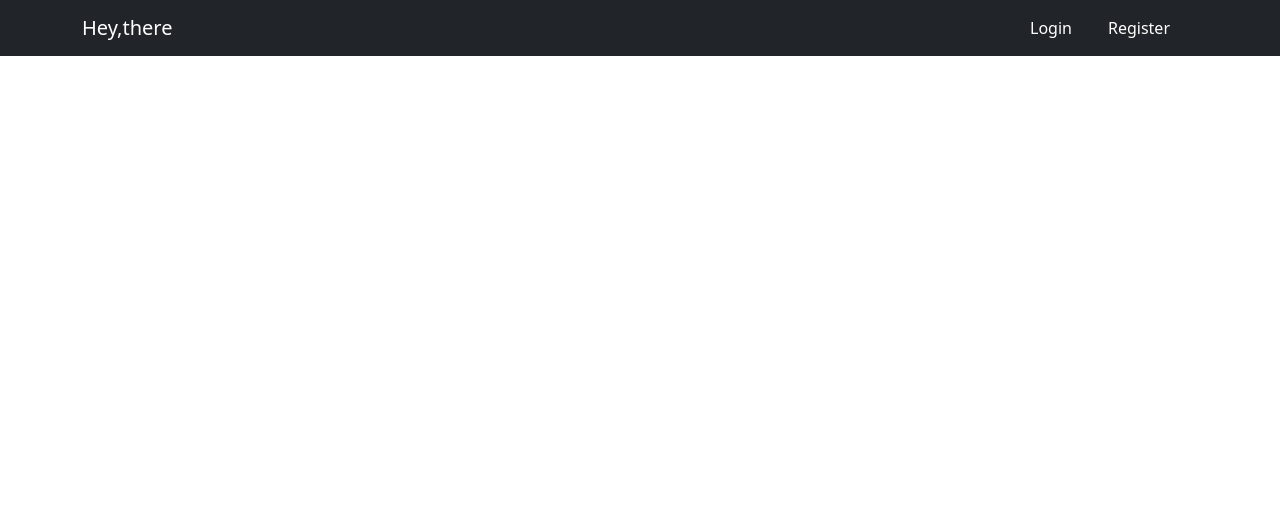
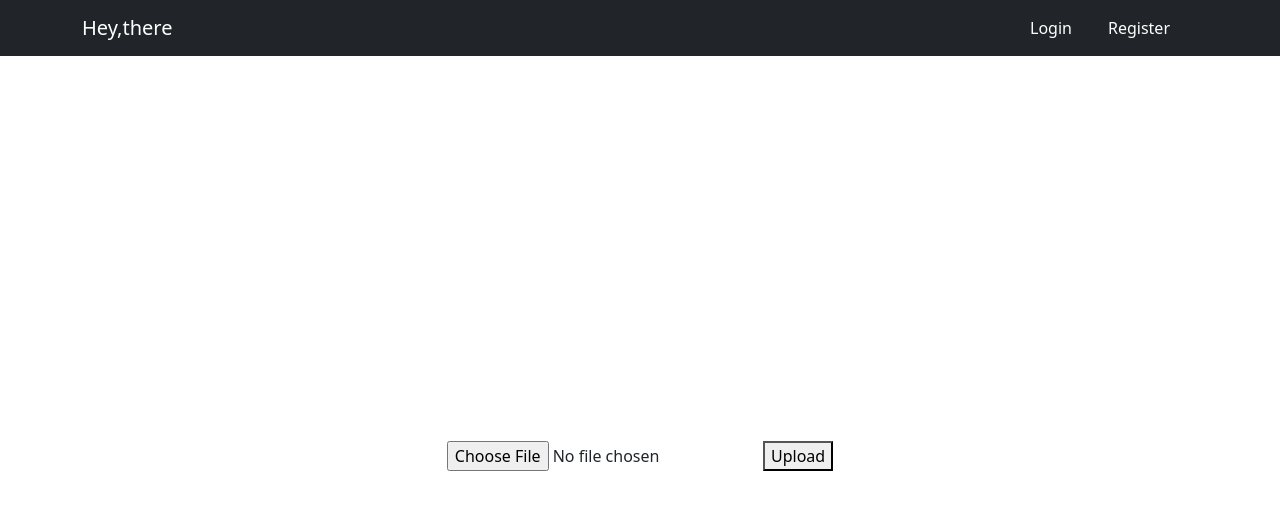
Before and after one commit to PriyanshuDeveloper26/client, a React (Create React App) app: page /dashboard in a window 1280 px wide. Shown: the top 510 px of the page. Built offline with nearby package versions, Linux system fonts and the light colour scheme.

Commit message:
file upload

```diff
--- /dev/null
+++ b/src/pages/components/uploads/upload.js
@@ -0,0 +1,11 @@
+import React from 'react'
+
+const UploadExcel = () => {
+    return (
+        <div>
+            <input type="file" accept=".xls,.xlsx" onChange={(e) => {}} />  <button onClick={() => {}}>Upload</button>
+        </div>
+    )
+}
+
+export default UploadExcel
--- a/src/pages/dashboard/Dashboard.css
+++ b/src/pages/dashboard/Dashboard.css
@@ -0,0 +1,7 @@
+.dashboard {
+    display: flex;
+    flex-direction: row;
+    align-items: center;
+    justify-content: center;
+    height: 100vh;
+}
--- a/src/pages/dashboard/Dashboard.js
+++ b/src/pages/dashboard/Dashboard.js
@@ -1,10 +1,11 @@
 import React from 'react'
 import "./Dashboard.css"
+import UploadExcel from '../components/uploads/upload'
 
 const Dashboard = () => {
   return (
     <div className="dashboard">
-
+      <UploadExcel />
     </div>
   )
 }
```
Also changed, not shown: src/App.js (line endings or trailing spaces), src/pages/components/uploads/upload.css (added).
